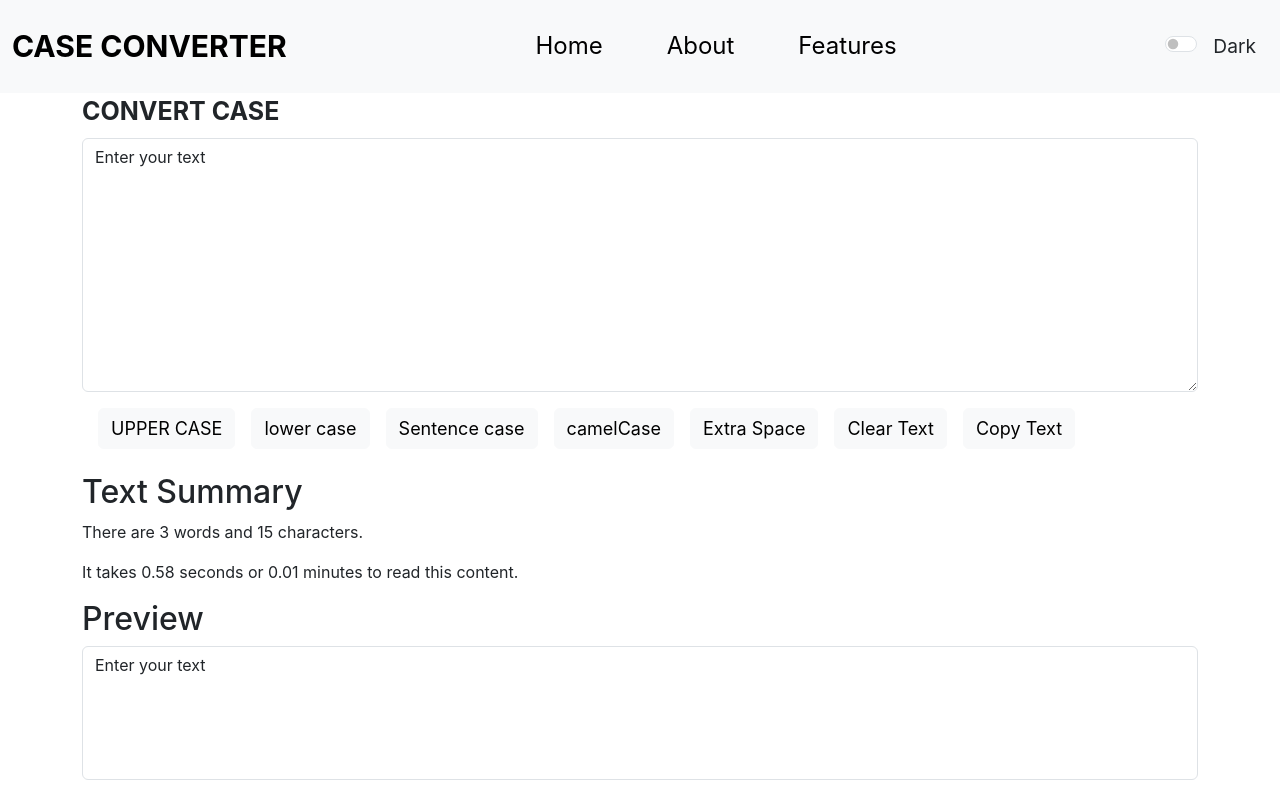
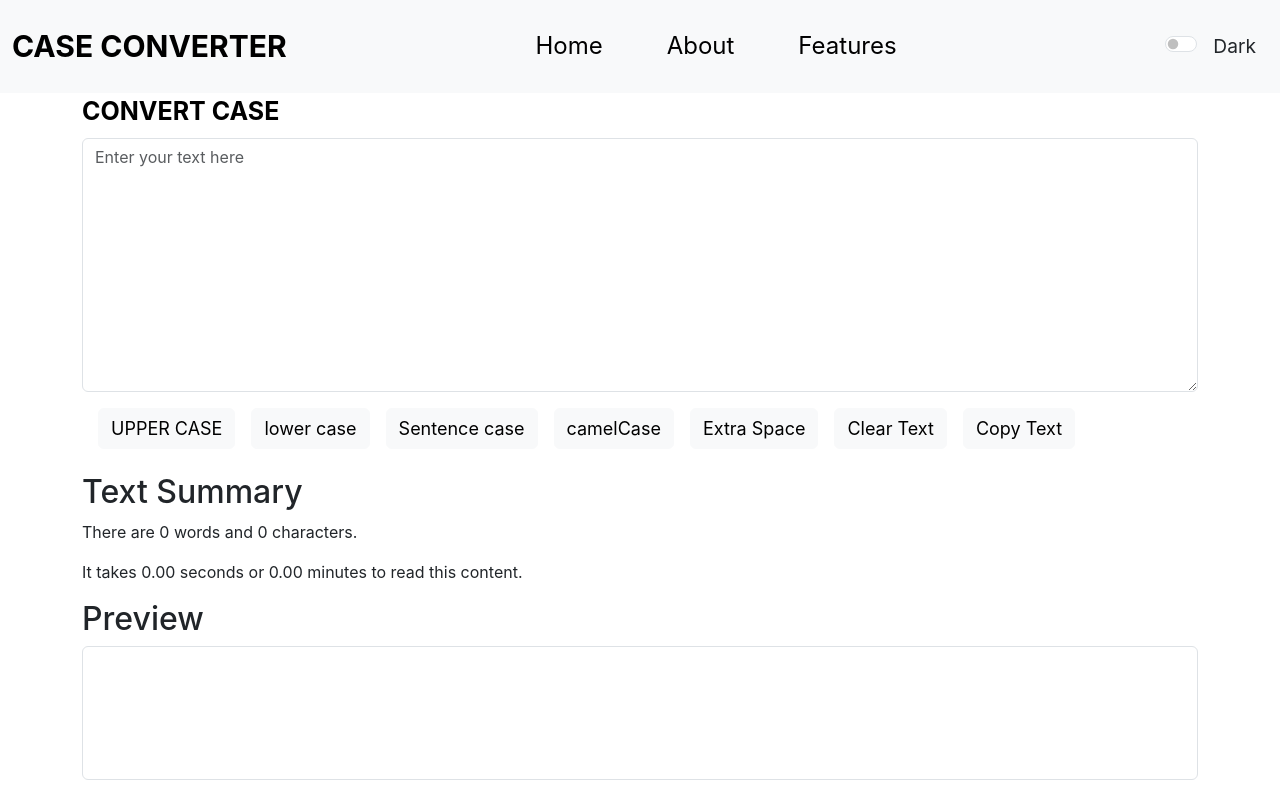
Before and after one commit to ManojGowda15/case_converter, a React (Create React App) app: page / in a window 1280 px wide. Shown: the top 800 px of the page. Built offline with nearby package versions, Linux system fonts and the light colour scheme.

Commit message:
third commit

```diff
--- a/src/components/Home.js
+++ b/src/components/Home.js
@@ -53,24 +53,29 @@ export default function Home(props) {
         setText(event.target.value);
     };
 
-    const [text, setText] = useState("Enter your text")
+    const[myStyle, stMyStyle] = useState({
+        color:'black',
+        backgroundColor: 'white',
+    })
+
+    const [text, setText] = useState("")
     return (
         <>
-            <div className="container">
+            <div className="container" style={myStyle}>
                 <div className="mb-3">
                     <label htmlFor="exampleFormControlTextarea1" className="form-label" style={{ fontSize: `25px`, fontWeight: `bold` }}>{props.labelText}</label>
-                    <textarea className="form-control" id="exampleFormControlTextarea1" rows="10" onChange={handleChange} value={text}></textarea>
+                    <textarea className="form-control" id="exampleFormControlTextarea1" placeholder='Enter your text here' rows="10" onChange={handleChange} value={text}></textarea>
                 </div>
             </div>
 
             <div className="container">
-                <button type="button" className="btn btn-light ms-3" style={{ fontSize: `18px` }} onClick={handleUpper}>{props.btnUpr}</button>
-                <button type="button" className="btn btn-light ms-3" style={{ fontSize: `18px` }} onClick={handleLower}>{props.btnLwr}</button>
-                <button type="button" className="btn btn-light ms-3" style={{ fontSize: `18px` }} onClick={handleSentence}>{props.btnSentence}</button>
-                <button type="button" className="btn btn-light ms-3" style={{ fontSize: `18px` }} onClick={handleCamel}>{props.btnCamel}</button>
-                <button type="button" className="btn btn-light ms-3" style={{ fontSize: `18px` }} onClick={handleExtraSpace}>{props.btnExtraSpace}</button>
-                <button type="button" className="btn btn-light ms-3" style={{ fontSize: `18px` }} onClick={handleClear}>{props.btnClear}</button>
-                <button type="button" className="btn btn-light ms-3" style={{ fontSize: `18px` }} onClick={handleCopy}>{props.btnCopy}</button>
+                <button type="button" className="btn btn-light ms-3"  style={{fontSize: '18px'}} onClick={handleUpper}>{props.btnUpr}</button>
+                <button type="button" className="btn btn-light ms-3"  style={{fontSize: '18px'}} onClick={handleLower}>{props.btnLwr}</button>
+                <button type="button" className="btn btn-light ms-3"  style={{fontSize: '18px'}} onClick={handleSentence}>{props.btnSentence}</button>
+                <button type="button" className="btn btn-light ms-3"  style={{fontSize: '18px'}} onClick={handleCamel}>{props.btnCamel}</button>
+                <button type="button" className="btn btn-light ms-3"  style={{fontSize: '18px'}} onClick={handleExtraSpace}>{props.btnExtraSpace}</button>
+                <button type="button" className="btn btn-light ms-3"  style={{fontSize: '18px'}} onClick={handleClear}>{props.btnClear}</button>
+                <button type="button" className="btn btn-light ms-3"  style={{fontSize: '18px'}} onClick={handleCopy}>{props.btnCopy}</button>
             </div>
 
             <div className="container my-4">
@@ -86,7 +91,7 @@ export default function Home(props) {
                 })()}
 
                 <h2 className="heading">Preview</h2>
-                <textarea className="form-control" id="myBox" rows="5" value={text} readOnly style={{ width: '100%', resize: 'none' }}></textarea>
+                <textarea className="form-control" id="myBox" rows="5" value={text} readOnly style={{width: '100%', resize: 'none'}}></textarea>
             </div>
 
         </>
```
Also changed, not shown: public/manifest.json (added).
